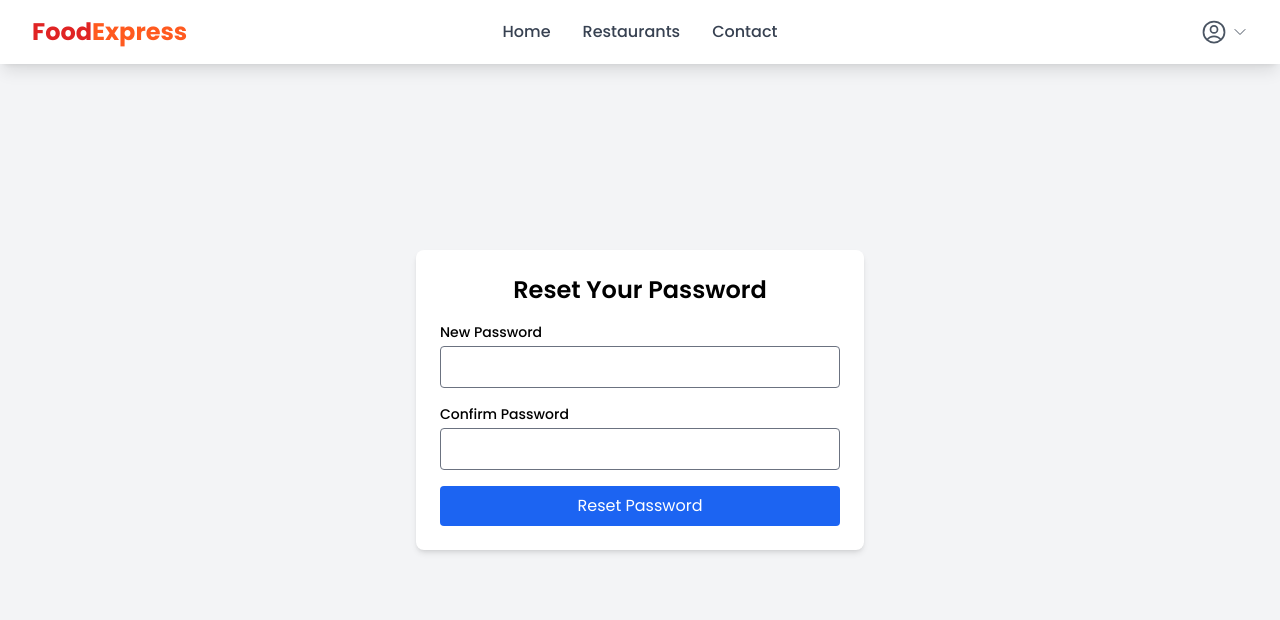
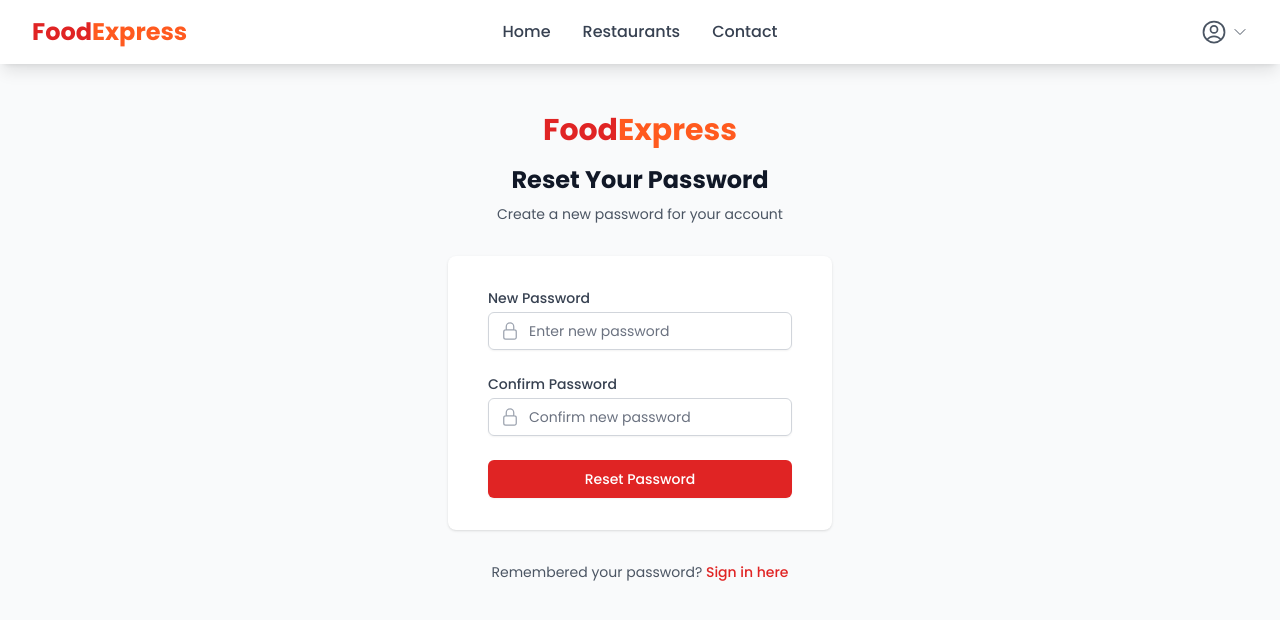
Before and after one commit to sodiqbhoy1/foodexpress, a React (Vite) app: page /reset-password/vendor/1 in a window 1280 px wide. Shown: the top 620 px of the page. Built offline with nearby package versions, Linux system fonts and the light colour scheme.

Commit message:
updated the resetpassword and forgot password

```diff
--- a/src/components/ForogtPassword.jsx
+++ b/src/components/ForogtPassword.jsx
@@ -2,6 +2,7 @@ import PropTypes from 'prop-types';
 import { useState } from 'react';
 import { Link } from 'react-router-dom';
 import Navbar from './Navbar';
+import { ArrowPathIcon, EnvelopeIcon } from '@heroicons/react/24/outline';
 
 const ForgotPassword = ({ userType }) => {
   const [email, setEmail] = useState('');
@@ -9,7 +10,7 @@ const ForgotPassword = ({ userType }) => {
   const [isLoading, setIsLoading] = useState(false);
 
   const handleSubmit = async (e) => {
-    e.preventDefault(); // Prevent default form submission
+    e.preventDefault();
     setIsLoading(true);
     setMessage('');
 
@@ -25,11 +26,9 @@ const ForgotPassword = ({ userType }) => {
       const data = await response.json();
 
       if (response.ok) {
-        setMessage('Reset link sent to your email! Check your inbox.');
+        setMessage('Password reset link sent to your email! Check your inbox.');
       } else {
         setMessage(data.message || 'Error sending reset link.');
-        console.log(data);
-
       }
     } catch (error) {
       setMessage('An error occurred. Please try again.');
@@ -49,60 +48,87 @@ const ForgotPassword = ({ userType }) => {
 
   return (
     <>
-    <Navbar/>
-    <div className="min-h-screen bg-gray-100 flex flex-col justify-center py-12 sm:px-6 lg:px-8">
-      <div className="sm:mx-auto sm:w-full sm:max-w-md">
-        <h2 className="mt-6 text-center text-3xl font-extrabold text-gray-900">
+      <Navbar />
+      <div className="min-h-screen bg-gray-50 pt-16"> {/* Added padding for navbar */}
+        <div className="max-w-md mx-auto px-4 sm:px-6 lg:px-8 py-12">
+          <div className="text-center mb-8">
+            <h1 className="text-3xl font-bold text-red-600">
+              Food<span className="text-orange-500">Express</span>
+            </h1>
+            <h2 className="mt-4 text-2xl font-bold text-gray-900">
               {getTitle()}
             </h2>
-        <p className="mt-2 text-center text-sm text-gray-600">
+            <p className="mt-2 text-sm text-gray-600">
               Enter your email to reset your password
             </p>
           </div>
 
-      <div className="flex items-center justify-center pt-20">
-        <div className="bg-gray-800 p-8 rounded-lg shadow-lg w-full max-w-md">
-          <h2 className="text-3xl font-bold text-white text-center mb-4">FITZONE</h2>
-          <h1 className="text-2xl font-semibold text-white text-center mb-6">Forgot Password</h1>
-
+          <div className="bg-white py-8 px-6 shadow rounded-lg sm:px-10">
             <form onSubmit={handleSubmit} className="space-y-6">
               <div>
-              <label className="block text-sm font-medium text-gray-300">Email Address</label>
+                <label htmlFor="email" className="block text-sm font-medium text-gray-700">
+                  Email address
+                </label>
+                <div className="mt-1 relative rounded-md shadow-sm">
+                  <div className="absolute inset-y-0 left-0 pl-3 flex items-center pointer-events-none">
+                    <EnvelopeIcon className="h-5 w-5 text-gray-400" aria-hidden="true" />
+                  </div>
                   <input
+                    id="email"
+                    name="email"
                     type="email"
-                placeholder="Enter your registered email"
+                    autoComplete="email"
+                    required
+                    placeholder="your.email@example.com"
                     value={email}
                     onChange={(e) => setEmail(e.target.value)}
-                className="mt-1 block w-full px-4 py-2 bg-gray-700 border border-gray-600 rounded-md text-white focus:ring-2 focus:ring-blue-500 focus:border-blue-500"
-                required
+                    className="block w-full pl-10 pr-3 py-2 border border-gray-300 rounded-md focus:ring-2 focus:ring-red-500 focus:border-red-500 sm:text-sm"
                   />
+                </div>
               </div>
 
               {message && (
-              <p
-                className={`text-sm text-center ${
-                  message.includes('sent') ? 'text-green-500' : 'text-red-500'
-                }`}
-              >
+                <div className={`p-3 rounded-md text-sm ${
+                  message.includes('sent')
+                    ? 'bg-green-50 text-green-700'
+                    : 'bg-red-50 text-red-700'
+                }`}>
                   {message}
-              </p>
+                </div>
               )}
 
               <button
                 type="submit"
                 disabled={isLoading}
-              className="w-full py-2 px-4 bg-[#EC7807] text-white font-semibold rounded-md hover:bg-orange-600 focus:outline-none focus:ring-2 focus:ring-orange-500 disabled:opacity-50"
+                className="w-full flex justify-center items-center py-2 px-4 border border-transparent rounded-md shadow-sm text-sm font-medium text-white bg-red-600 hover:bg-red-700 focus:outline-none focus:ring-2 focus:ring-offset-2 focus:ring-red-500 disabled:opacity-50"
               >
-              {isLoading ? 'Sending...' : 'Send Reset Link'}
+                {isLoading ? (
+                  <>
+                    <ArrowPathIcon className="animate-spin h-5 w-5 mr-2" />
+                    Sending...
+                  </>
+                ) : (
+                  'Send Reset Link'
+                )}
               </button>
 
-            <p className="text-sm text-gray-400 text-center">
-              Remember your password?{' '}
-              <Link to="/login" className="text-blue-500 hover:text-blue-400">
-                Sign In
+              <div className="text-center text-sm">
+                <Link
+                  to="/login"
+                  className="font-medium text-red-600 hover:text-red-500"
+                >
+                  Remember your password? Sign in
                 </Link>
-            </p>
+              </div>
             </form>
+          </div>
+
+          <div className="mt-8 text-center">
+            <img
+              src="https://images.pexels.com/photos/461198/pexels-photo-461198.jpeg?auto=compress&cs=tinysrgb&w=1260&h=750&dpr=1"
+              alt="Food delivery"
+              className="mx-auto h-40 w-40 rounded-full object-cover"
+            />
           </div>
         </div>
       </div>
--- a/src/components/ResetPassword.jsx
+++ b/src/components/ResetPassword.jsx
@@ -1,6 +1,7 @@
 import { useParams, useNavigate } from 'react-router-dom';
 import { useState } from 'react';
 import Navbar from './Navbar';
+import { LockClosedIcon, ArrowPathIcon } from '@heroicons/react/24/outline';
 
 const ResetPassword = () => {
   const { userType, token } = useParams();
@@ -32,8 +33,7 @@ const ResetPassword = () => {
       const data = await res.json();
 
       if (res.ok) {
-        setMessage("Password reset successful!");
-        // Redirect to login after a short delay
+        setMessage("Password reset successfully! Redirecting...");
         setTimeout(() => navigate(`/login/${userType}`), 2000);
       } else {
         setMessage(data.message || "Reset failed");
@@ -47,44 +47,101 @@ const ResetPassword = () => {
 
   return (
     <>
-    <Navbar/>
-    <div className="min-h-screen flex items-center justify-center bg-gray-100 px-4">
-      <div className="w-full max-w-md bg-white rounded-lg shadow-md p-6">
-        <h2 className="text-2xl font-semibold text-center mb-4">Reset Your Password</h2>
+      <Navbar />
+      <div className="min-h-screen bg-gray-50 pt-16"> {/* Added padding for navbar */}
+        <div className="max-w-md mx-auto px-4 sm:px-6 lg:px-8 py-12">
+          <div className="text-center mb-8">
+            <h1 className="text-3xl font-bold text-red-600">
+              Food<span className="text-orange-500">Express</span>
+            </h1>
+            <h2 className="mt-4 text-2xl font-bold text-gray-900">
+              Reset Your Password
+            </h2>
+            <p className="mt-2 text-sm text-gray-600">
+              Create a new password for your account
+            </p>
+          </div>
 
-        <form onSubmit={handleSubmit}>
-          <div className="mb-4">
-            <label className="block text-sm font-medium mb-1">New Password</label>
+          <div className="bg-white py-8 px-6 shadow rounded-lg sm:px-10">
+            <form onSubmit={handleSubmit} className="space-y-6">
+              <div>
+                <label htmlFor="password" className="block text-sm font-medium text-gray-700">
+                  New Password
+                </label>
+                <div className="mt-1 relative rounded-md shadow-sm">
+                  <div className="absolute inset-y-0 left-0 pl-3 flex items-center pointer-events-none">
+                    <LockClosedIcon className="h-5 w-5 text-gray-400" aria-hidden="true" />
+                  </div>
                   <input
+                    id="password"
                     type="password"
-              className="w-full px-4 py-2 border rounded focus:outline-none focus:ring"
+                    required
+                    placeholder="Enter new password"
                     value={password}
                     onChange={(e) => setPassword(e.target.value)}
-              required
+                    className="block w-full pl-10 pr-3 py-2 border border-gray-300 rounded-md focus:ring-2 focus:ring-red-500 focus:border-red-500 sm:text-sm"
                   />
                 </div>
+              </div>
 
-          <div className="mb-4">
-            <label className="block text-sm font-medium mb-1">Confirm Password</label>
+              <div>
+                <label htmlFor="confirmPassword" className="block text-sm font-medium text-gray-700">
+                  Confirm Password
+                </label>
+                <div className="mt-1 relative rounded-md shadow-sm">
+                  <div className="absolute inset-y-0 left-0 pl-3 flex items-center pointer-events-none">
+                    <LockClosedIcon className="h-5 w-5 text-gray-400" aria-hidden="true" />
+                  </div>
                   <input
+                    id="confirmPassword"
                     type="password"
-              className="w-full px-4 py-2 border rounded focus:outline-none focus:ring"
+                    required
+                    placeholder="Confirm new password"
                     value={confirmPassword}
                     onChange={(e) => setConfirmPassword(e.target.value)}
-              required
+                    className="block w-full pl-10 pr-3 py-2 border border-gray-300 rounded-md focus:ring-2 focus:ring-red-500 focus:border-red-500 sm:text-sm"
                   />
                 </div>
+              </div>
 
-          {message && <p className="text-sm text-red-500 mb-3">{message}</p>}
+              {message && (
+                <div className={`p-3 rounded-md text-sm ${
+                  message.includes("success")
+                    ? 'bg-green-50 text-green-700'
+                    : 'bg-red-50 text-red-700'
+                }`}>
+                  {message}
+                </div>
+              )}
 
               <button
                 type="submit"
                 disabled={loading}
-            className="w-full bg-blue-600 text-white py-2 rounded hover:bg-blue-700 transition"
+                className="w-full flex justify-center items-center py-2 px-4 border border-transparent rounded-md shadow-sm text-sm font-medium text-white bg-red-600 hover:bg-red-700 focus:outline-none focus:ring-2 focus:ring-offset-2 focus:ring-red-500 disabled:opacity-50"
               >
-            {loading ? "Resetting..." : "Reset Password"}
+                {loading ? (
+                  <>
+                    <ArrowPathIcon className="animate-spin h-5 w-5 mr-2" />
+                    Resetting...
+                  </>
+                ) : (
+                  'Reset Password'
+                )}
               </button>
             </form>
+          </div>
+
+          <div className="mt-8 text-center text-sm">
+            <p className="text-gray-600">
+              Remembered your password?{' '}
+              <a
+                href={`/login/${userType}`}
+                className="font-medium text-red-600 hover:text-red-500"
+              >
+                Sign in here
+              </a>
+            </p>
+          </div>
         </div>
       </div>
     </>
```
Lines whose indentation alone changed are shown as unchanged.
